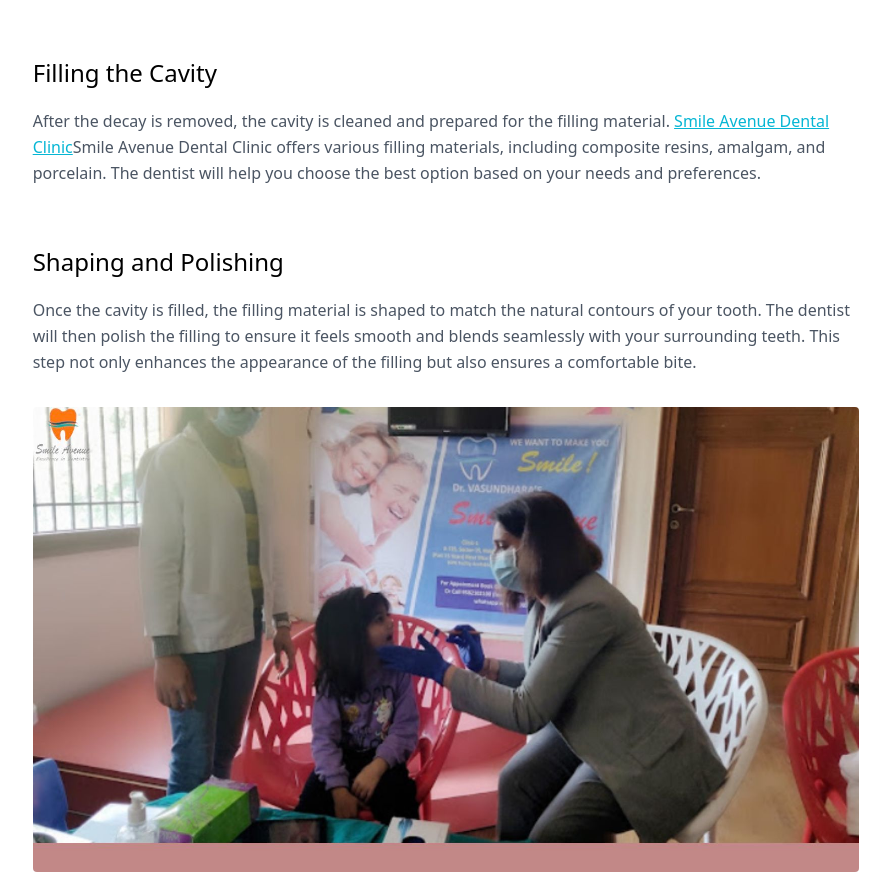
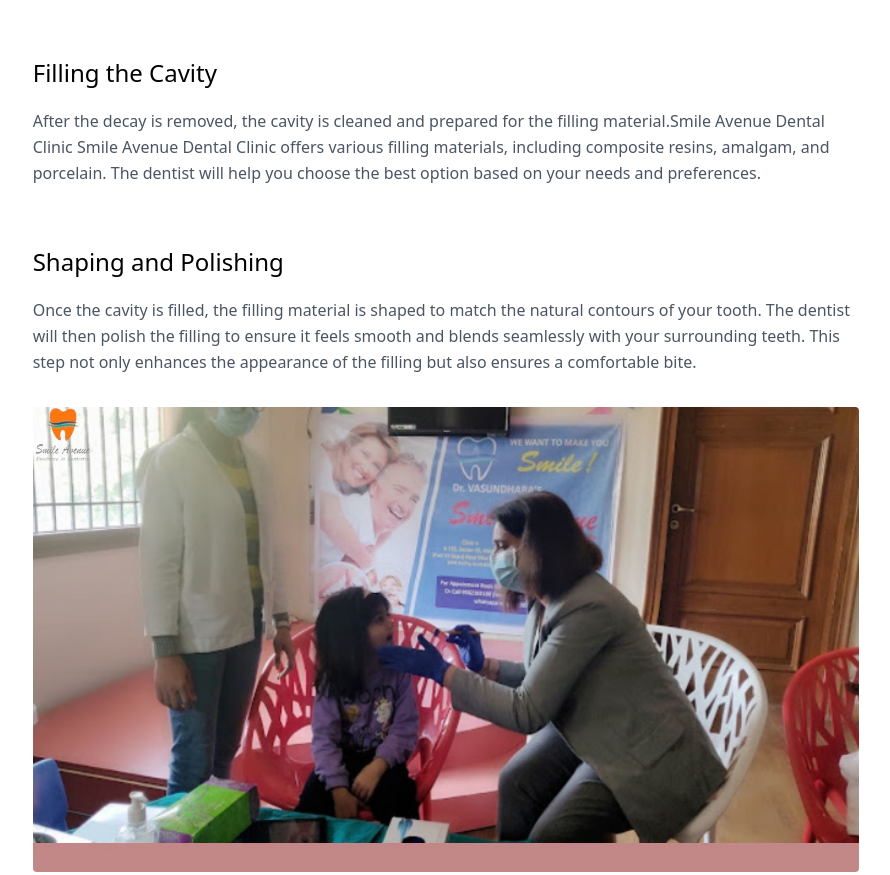
Before and after one commit to sangwan99/Protect-Your-Teeth-with-Professional-Tooth-Fillings-in-Sector-92-Noida, a plain HTML site: page index.html in a window 1280 px wide. Shown: the part 1976-2851 px from the top of the page, without its empty margins (194-1084 px from the left). Drawn offline with nearby package versions, Linux system fonts and the light colour scheme.

Commit message:
Update index.html

```diff
--- a/index.html
+++ b/index.html
@@ -56,7 +56,7 @@
                 <div class=" sm:py-4 border-gray-200 sm:border-t-0 border-t mt-0 sm:mt-0 text-left sm:text-left">
                     <p class=" text-2xl leading-relaxed text-black">Filling the Cavity</p>
                 </div>
-                <p class=" mx-auto leading-relaxed text-base">After the decay is removed, the cavity is cleaned and prepared for the filling material. <a class="text-cyan-500 underline" href="https://smiledentalavenue.com/">Smile Avenue Dental Clinic</a>Smile Avenue Dental Clinic offers various filling materials, including composite resins, amalgam, and porcelain. The dentist will help you choose the best option based on your needs and preferences.</p>
+                <p class=" mx-auto leading-relaxed text-base">After the decay is removed, the cavity is cleaned and prepared for the filling material.Smile Avenue Dental Clinic Smile Avenue Dental Clinic offers various filling materials, including composite resins, amalgam, and porcelain. The dentist will help you choose the best option based on your needs and preferences.</p>
             </div>
 
             <div class="flex flex-col mt-10">
@@ -74,7 +74,7 @@
                     <p class="font-bold text-3xl leading-relaxed text-black mt-2">Why Choose Smile Avenue Dental Clinic?</p>
                     <p class="text-2xl leading-relaxed text-black mt-2">Experienced Professionals</p>
                 </div>
-                <p class=" mx-auto leading-relaxed text-base">Smile Avenue Dental Clinic boasts a team of highly skilled and experienced dental professionals. As the "<a class="text-cyan-500 underline" href="https://smiledentalavenue.com/">best dentist in Noida Sector 92</a>," they are dedicated to providing exceptional dental care tailored to each patient's unique needs. Their expertise ensures that you receive the highest standard of treatment in a welcoming and comfortable environment.</p>
+                <p class=" mx-auto leading-relaxed text-base">Smile Avenue Dental Clinic boasts a team of highly skilled and experienced dental professionals. As the "<a class="text-cyan-500 underline" href="https://smiledentalavenue.com/dental-clinic-noida-sector-92/">best dentist in Noida Sector 92</a>," they are dedicated to providing exceptional dental care tailored to each patient's unique needs. Their expertise ensures that you receive the highest standard of treatment in a welcoming and comfortable environment.</p>
             </div>
 
             <div class="flex flex-col mt-10">
@@ -115,7 +115,7 @@
                 <div class=" sm:py-4 border-gray-200 sm:border-t-0 border-t mt-0 sm:mt-0 text-left sm:text-left">
                     <p class="text-2xl  leading-relaxed text-black mt-2">Convenient Location</p>
                 </div>
-                <p class=" mx-auto leading-relaxed text-base">Located in Noida Sector 92, Smile Avenue Dental Clinic is easily accessible for residents looking for a "dentist near me." The clinic’s convenient location and flexible appointment scheduling make it easy to prioritize your dental health without disrupting your daily routine. Whether you live in Sector 92 or nearby areas, the clinic’s accessibility ensures you can receive timely and effective dental care.</p>
+                <p class=" mx-auto leading-relaxed text-base">Located in Noida Sector 92, Smile Avenue Dental Clinic is easily accessible for residents looking for a "<a class="text-cyan-500 underline" href="https://www.google.com/maps?cid=11657248589898190712"> dentist near me</a> ." The clinic’s convenient location and flexible appointment scheduling make it easy to prioritize your dental health without disrupting your daily routine. Whether you live in Sector 92 or nearby areas, the clinic’s accessibility ensures you can receive timely and effective dental care.</p>
             </div>
 
             <div class="flex flex-col mt-10">
@@ -146,7 +146,7 @@
                 <div class=" sm:py-4 border-gray-200 sm:border-t-0 border-t mt-0 sm:mt-0 text-left sm:text-left">
                     <p class=" text-2xl leading-relaxed text-black mt-2 ">Conclusion</p>
                 </div>
-                <p class=" mx-auto leading-relaxed text-base">Taking care of your oral health is essential, and tooth fillings are a critical part of maintaining healthy teeth. <a class="text-cyan-500 underline" href="https://www.google.com/maps?cid=11657248589898190712"> Smile Avenue Dental Clinic in Noida Sector 92</a> offers professional tooth-filling services along with a wide range of other dental treatments. With experienced professionals, advanced sterilization techniques, and a community-focused approach, the clinic ensures that your dental health is in excellent hands. Whether you’re searching for the "<a class="text-cyan-500 underline" href="https://smiledentalavenue.com/"> best dental in Noida Sector 92</a>",dental implants in Noida </p>
+                <p class=" mx-auto leading-relaxed text-base">Taking care of your oral health is essential, and tooth fillings are a critical part of maintaining healthy teeth. <a class="text-cyan-500 underline" href="https://www.google.com/maps?cid=11657248589898190712"> Smile Avenue Dental Clinic in Noida Sector 92</a> offers professional tooth-filling services along with a wide range of other dental treatments. With experienced professionals, advanced sterilization techniques, and a community-focused approach, the clinic ensures that your dental health is in excellent hands. Whether you’re searching for the best "<a class="text-cyan-500 underline" href="https://smiledentalavenue.com/dental-clinic-noida-sector-92/"> dental in Noida Sector 92</a>",dental implants in Noida </p>
             </div>
     </div>
     </div>
```
